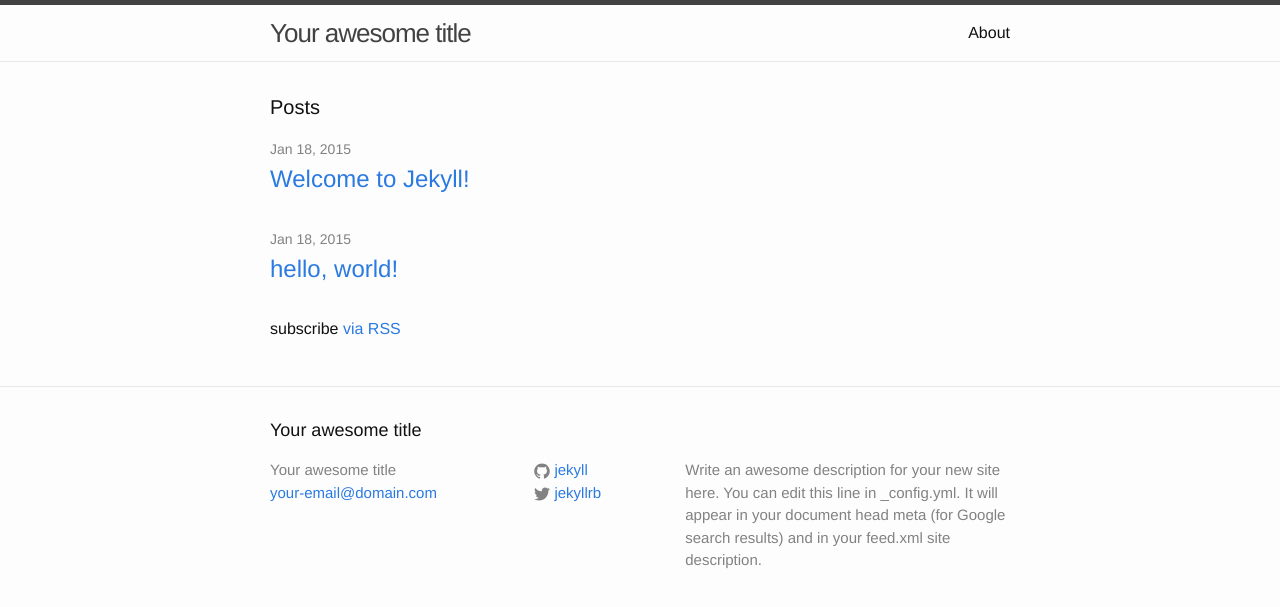
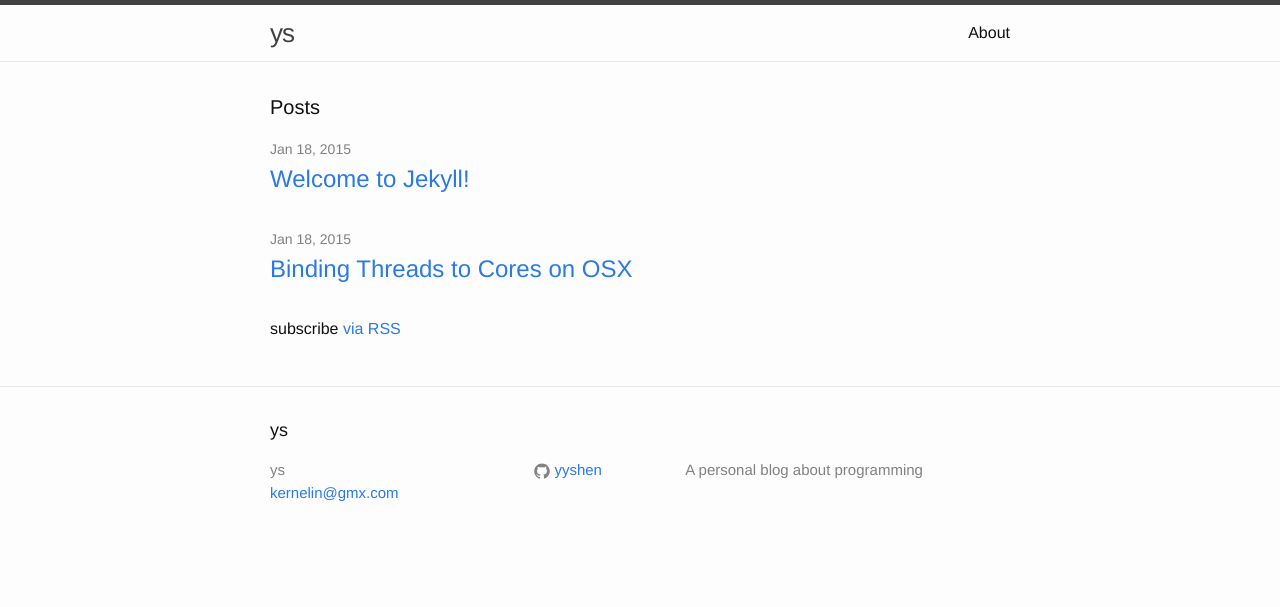
Before and after one commit to yyshen/yyshen.github.io, a Jekyll site: the page built from index.html, in a window 1280 px wide. Shown: the top 607 px of the page. Built offline with Jekyll 4.4.1, drawn with Linux system fonts in a browser that asks for light colours.

Commit message:
add a new post and adjust page width

```diff
--- a/_config.yml
+++ b/_config.yml
@@ -1,14 +1,12 @@
 # Site settings
-title: Your awesome title
-email: your-email@domain.com
+title: ys
+email: kernelin@gmx.com
 description: > # this means to ignore newlines until "baseurl:"
-  Write an awesome description for your new site here. You can edit this
-  line in _config.yml. It will appear in your document head meta (for
-  Google search results) and in your feed.xml site description.
+  A personal blog about programming
 baseurl: "" # the subpath of your site, e.g. /blog/
-url: "http://yourdomain.com" # the base hostname & protocol for your site
-twitter_username: jekyllrb
-github_username:  jekyll
+url: "http://kernelin.com" # the base hostname & protocol for your site
+#twitter_username: jekyllrb
+github_username: yyshen
 
 # Build settings
 markdown: kramdown
--- a/_posts/2015-01-18-helloworld.html
+++ /dev/null
@@ -1,8 +0,0 @@
----
-layout: default
-title: hello, world!
----
-
-<h2>{{ page.title }}</h2>
-<p>hello, world</p>
-<p>{{ page.date | date_to_string }}</p>
--- a/css/main.scss
+++ b/css/main.scss
@@ -22,7 +22,7 @@
 $grey-color-dark:  darken($grey-color, 25%);
 
 $on-palm:          600px;
-$on-laptop:        800px;
+$on-laptop:        1000px;
 
 
 
```
Also changed, not shown: _posts/2015-01-18-binding_threads_to_cores_osx.markdown (added, +112 -0 lines), _posts/helloworld.md (deleted, +0 -8 lines).
